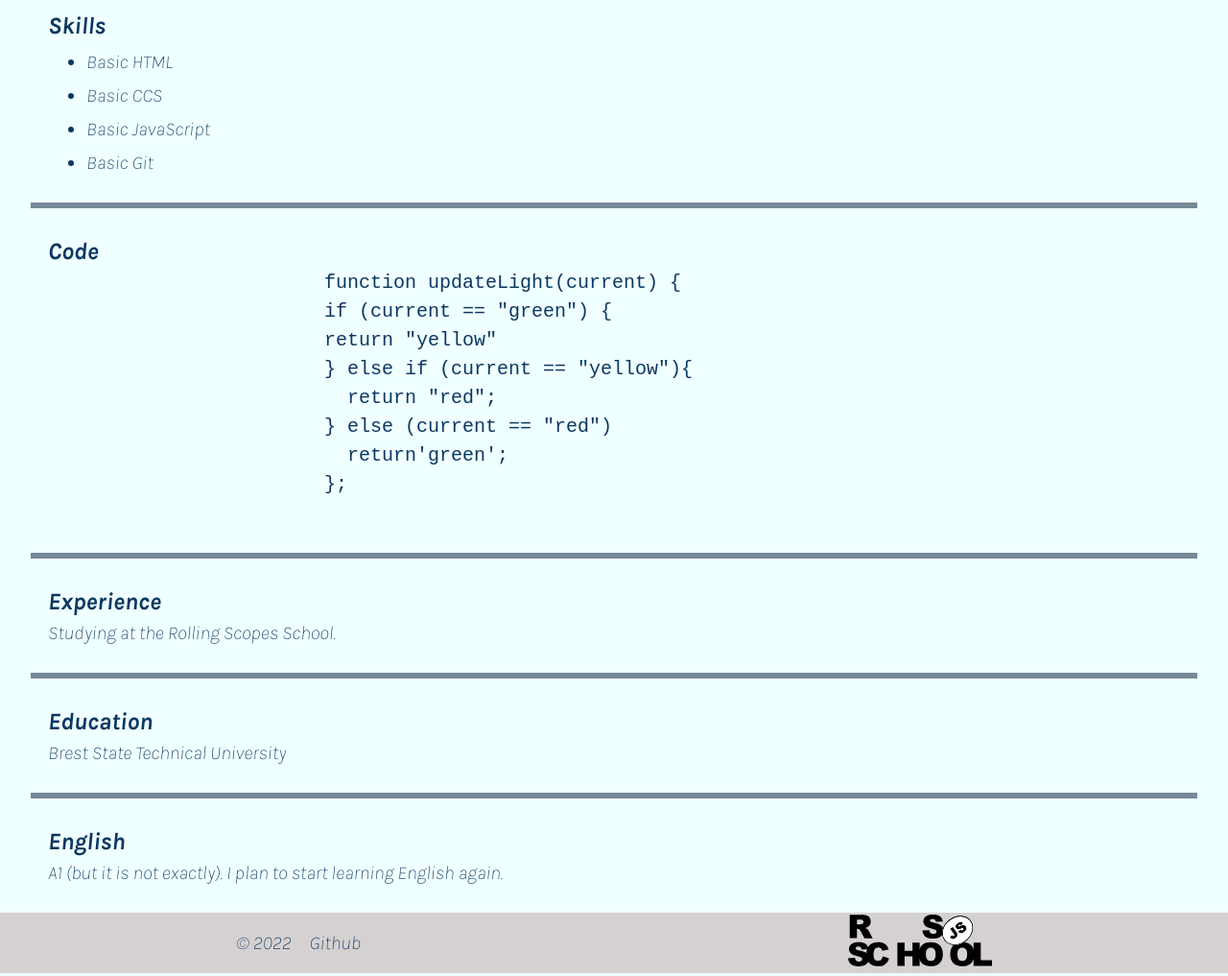
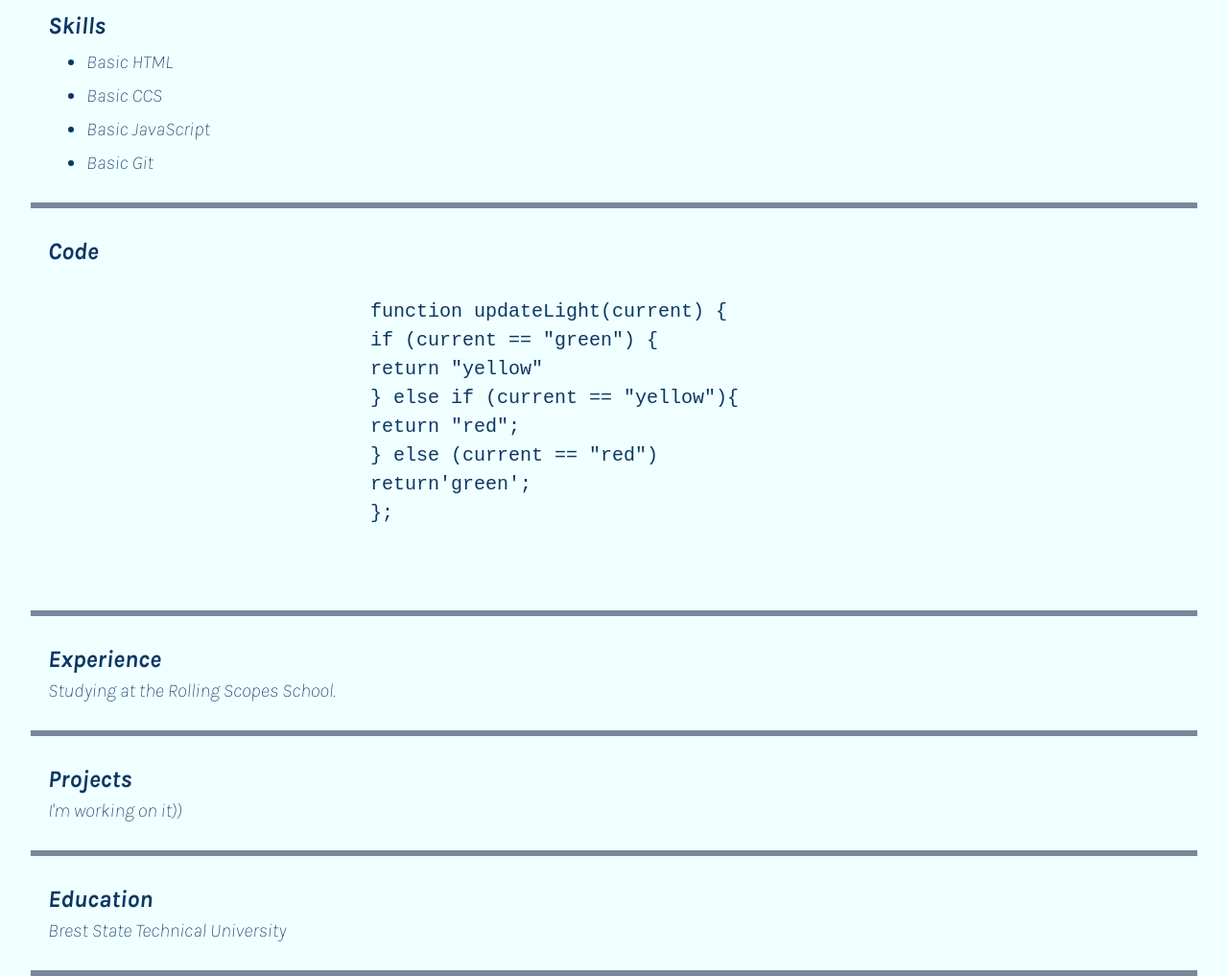
Before and after one commit to ErokhinHeorhii/rsschool-cv, a plain HTML site: page index.html in a window 1280 px wide. Shown: the part 753-1770 px from the top of the page at 96% size. Drawn offline with Linux system fonts and the light colour scheme.

Commit message:
refactor: change same css

```diff
--- a/index.html
+++ b/index.html
@@ -5,7 +5,7 @@
     <meta charset="UTF-8">
     <meta http-equiv="X-UA-Compatible" content="IE=edge">
     <meta name="viewport" content="width=device-width, initial-scale=1.0">
-    <link rel="stylesheet" href="style.css">
+    <link rel="stylesheet" href="./style.css">
     <link rel="preconnect" href="https://fonts.googleapis.com">
     <link rel="icon" href="assets/4288583documentfileresearchresumesearch-115773_115740.ico">
     <meta name="viewport" content="width=device-width, initial-scale=1.0">
@@ -32,6 +32,9 @@
 
                     <li class="nav-elem">
                         <a href="#experience" class="nav-link">Experience</a>
+                    <li>
+                    <li class="nav-elem">
+                        <a href="#projects" class="nav-link">Projects</a>
                     <li>
                     <li class="nav-elem">
                         <a href="#education" class="nav-link">Education</a>
@@ -66,7 +69,8 @@
             <hr class="line">
             <section class="information" id="information">
                 <h2 class="information">Information about me
-                    <div class="information list"> I more than 15 years I worked at the plant as an engineer. Now is the time
+                    <div class="information list"> I more than 15 years I worked at the plant as an engineer. Now is the
+                        time
                         to explore a new
                         activity. I think the direction is chosen correctly). Good luck to all.</div>
                 </h2>
@@ -84,8 +88,9 @@
             </section>
             <hr class="line">
             <section class="code" id="code">
-                <h2 class="code">Code
+                <h2>Code
                     <pre>
+                        <code>
                             function updateLight(current) {
                             if (current == "green") {
                             return "yellow"
@@ -94,6 +99,7 @@
                             } else (current == "red")
                             return'green';
                             };
+                    </code>
                 </pre>
                 </h2>
             </section>
@@ -101,6 +107,12 @@
             <section class="experience" id="experience">
                 <h2 class="experience">Experience
                     <div class="experience list"> Studying at the Rolling Scopes School. </div>
+                </h2>
+            </section>
+            <hr class="line">
+            <section class="projects" id="projects">
+                <h2 class="projects">Projects
+                    <div class="projects list"> I'm working on it))  </div>
                 </h2>
             </section>
             <hr class="line">
@@ -112,7 +124,8 @@
             <hr class="line">
             <section class="english" id="english">
                 <h2 class="english">English
-                    <div class="information list"> A1 (but it is not exactly). I plan to start learning English again.</div>
+                    <div class="information list"> A1 (but it is not exactly). I plan to start learning English again.
+                    </div>
                 </h2>
             </section>
         </div>
--- a/style.css
+++ b/style.css
@@ -36,10 +36,8 @@ footer {
     transition: .4s;
     color:rgb(11, 55, 99);;
 }
-.nav-link:hover{
-    color: darkgray;
-}
-.github-link:hover{
+.nav-link:hover,
+.github-link:hover {
     color: darkgray;
 }
 
@@ -66,7 +64,6 @@ body {
     align-items: center;
     padding: 20px;
     font-size: 25px;
-    /* margin: 0 auto; */
     text-transform: uppercase;
     letter-spacing: 8px;
     color:rgb(11, 55, 99);
@@ -99,7 +96,12 @@ h2  {
     font-size: 25px;
     font-weight: 700;
 }
- pre,
+/* .code {
+    display: flex;
+    justify-content: flex-start;
+
+} */
+
   ul,
   div,
  .contacts-list {
@@ -107,13 +109,15 @@ h2  {
     font-weight: 200;
      margin: 0 auto;
 }
-p {
-    /* padding: 10px 20px; */
-
+pre {
+    font-size: 20px;
+    font-weight: 200;
+     margin: 0 auto;
+     padding: 0;
+    width: 100%;
 }
 
-
-ul > li{
+ul > li {
     padding-top: 5px;
     margin:0;
 }
@@ -121,10 +125,10 @@ ul > li{
     text-decoration: none;
     transition: .4s;
     color:rgb(11, 55, 99);
+}
 
-}
 .contacts-list >:last-child  a:hover{
-color:darkgray
+    color:darkgray
 }
 .information,
 h2 {
```
Lines whose indentation alone changed are shown as unchanged.
